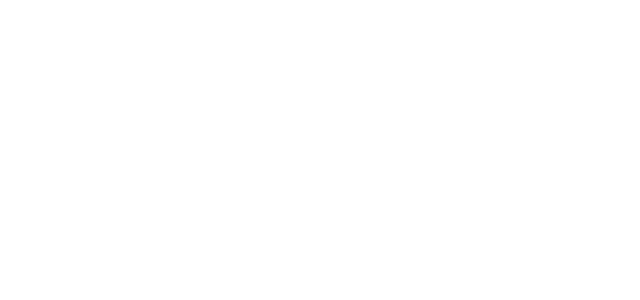
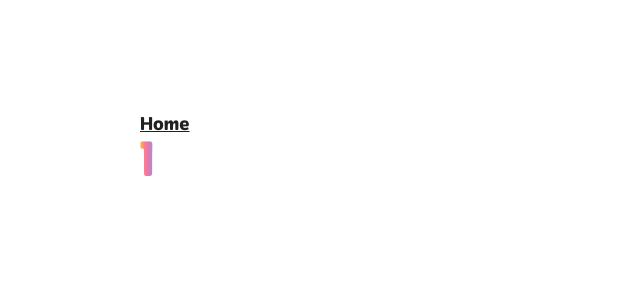
Before and after one commit to zackwalton/personal-site, a Next.js app: page /project/1 in a window 1280 px wide. Shown: the top 300 px of the page, without its empty margins (0-640 px from the left). Built offline with nearby package versions, Linux system fonts and the light colour scheme.

Commit message:
Project page work

```diff
--- a/app/project/[slug]/page.tsx
+++ b/app/project/[slug]/page.tsx
@@ -8,6 +8,10 @@
 }
 
 export default function Project({params}: Props) {
+  const slug = params.slug;
+
   return <div>
+    <a href={"/"} className={"font-bold font-eigerdals underline"}>Home</a><br/>
+    <a href={"/"} className={"text-5xl font-bold font-eigerdals colourful"}>{slug}</a>
   </div>
 }
```
